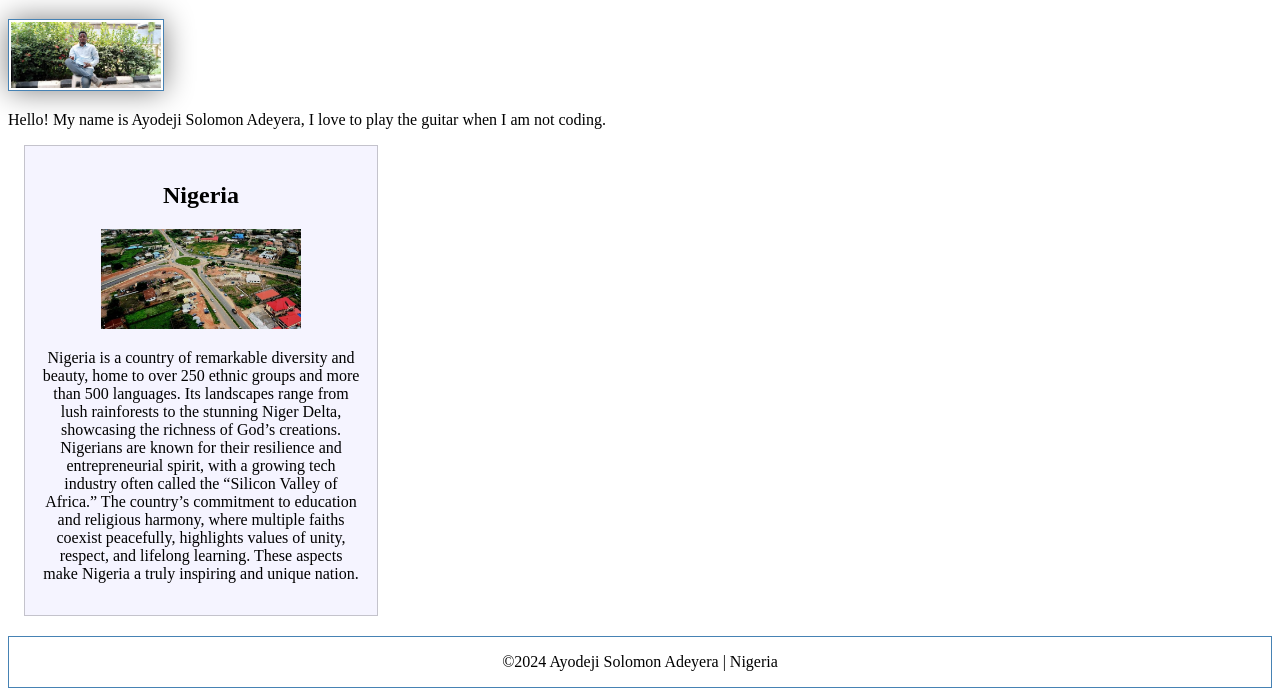
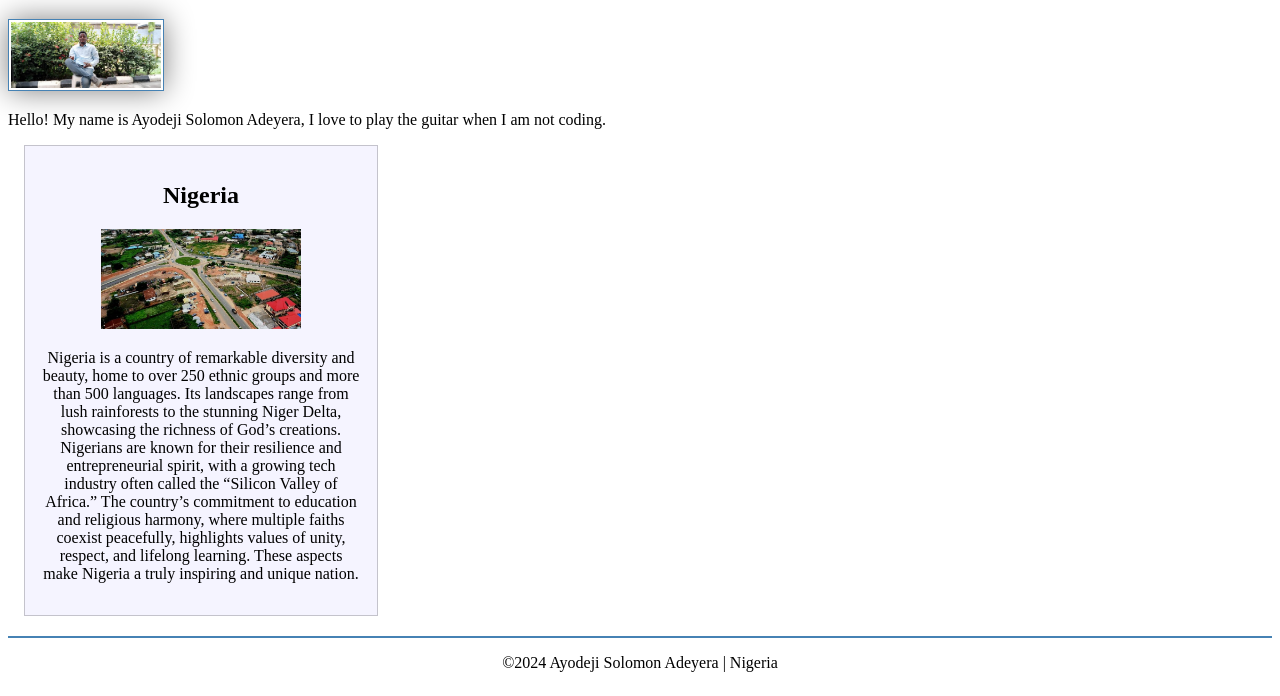
Before and after one commit to ayoadeyera/wdd130, a plain HTML site: page index.html in a window 1280 px wide. Shown: the part 263-959 px from the top of the page. Drawn offline with Linux system fonts and the light colour scheme.

Commit message:
footer css border top

```diff
--- a/styles/styles.css
+++ b/styles/styles.css
@@ -46,6 +46,6 @@ aside img {
 
 footer {
     margin-top: 20px;
-    border: 1px solid steelblue;
+    border-top: 2px solid steelblue;
     text-align: center;
 }
```
